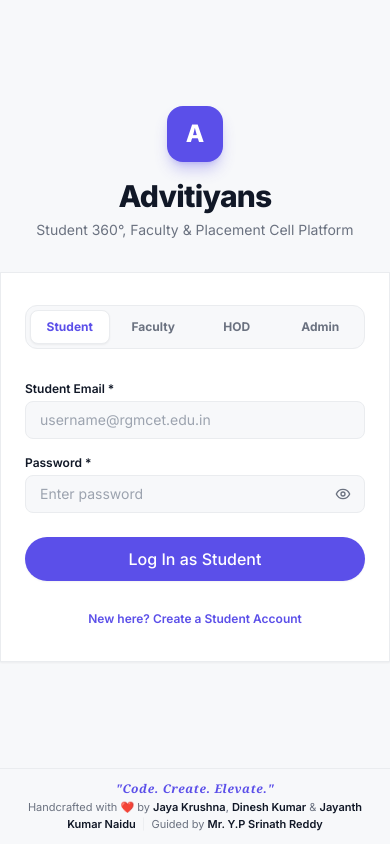
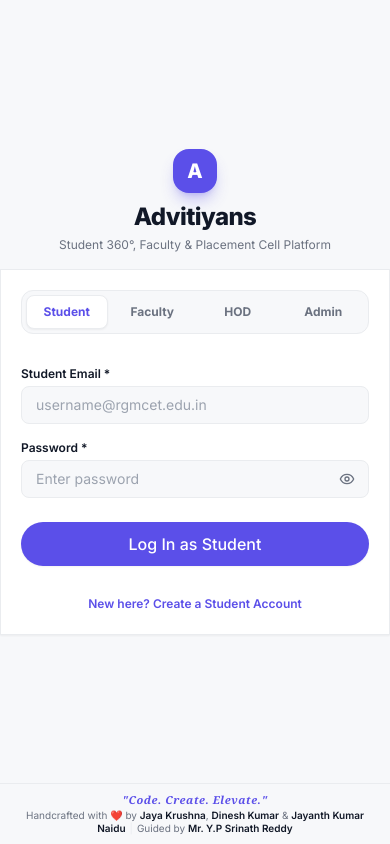
Before and after one commit to Jayanth7892/adivitiyans, a React (Vite) app in the folder frontend/: page /#/login in a window 390 px wide. Built offline with nearby package versions, Linux system fonts and the light colour scheme; no server answers; what amazon-cognito-identity-js would draw is missing.

Commit message:
fix: reduce mobile spacing so footer is visible without scrolling

```diff
--- a/frontend/src/components/layout/Footer.tsx
+++ b/frontend/src/components/layout/Footer.tsx
@@ -2,20 +2,20 @@ import React from 'react';
 
 export const Footer: React.FC = () => {
   return (
-    <footer className="w-full py-3 px-4 border-t border-borderLine bg-background">
-      <div className="max-w-7xl mx-auto flex flex-col items-center gap-0.5 text-center">
+    <footer className="w-full py-2 sm:py-3 px-4 border-t border-borderLine bg-background shrink-0">
+      <div className="max-w-7xl mx-auto flex flex-col items-center gap-0 sm:gap-0.5 text-center">
         <p
-          className="text-xs font-semibold tracking-wider text-brand-primary"
+          className="text-[11px] sm:text-xs font-semibold tracking-wider text-brand-primary"
           style={{ fontFamily: 'Georgia, serif', fontStyle: 'italic' }}
         >
           "Code. Create. Elevate."
         </p>
-        <p className="text-[11px] text-textSecondary">
+        <p className="text-[10px] sm:text-[11px] text-textSecondary leading-snug">
           Handcrafted with <span className="text-red-500">❤️</span> by{' '}
           <span className="text-textPrimary font-semibold">Jaya Krushna</span>,{' '}
           <span className="text-textPrimary font-semibold">Dinesh Kumar</span> &amp;{' '}
           <span className="text-textPrimary font-semibold">Jayanth Kumar Naidu</span>
-          <span className="mx-1.5 text-borderLine">|</span>
+          <span className="mx-1 sm:mx-1.5 text-borderLine">|</span>
           Guided by{' '}
           <span className="text-textPrimary font-semibold">Mr. Y.P Srinath Reddy</span>
         </p>
--- a/frontend/src/features/auth/AuthPage.tsx
+++ b/frontend/src/features/auth/AuthPage.tsx
@@ -466,13 +466,13 @@ export const AuthPage: React.FC = () => {
 
   return (
     <div className="h-screen bg-background flex flex-col overflow-hidden">
-      <div className="flex-1 overflow-y-auto flex flex-col justify-center py-12 sm:px-6 lg:px-8">
+      <div className="flex-1 overflow-y-auto flex flex-col justify-center py-4 sm:py-12 sm:px-6 lg:px-8">
       <div className="sm:mx-auto sm:w-full sm:max-w-md text-center">
-        <div className="inline-flex items-center justify-center w-14 h-14 rounded-2xl bg-brand-primary text-white font-black text-2xl shadow-lg shadow-brand-primary/30 mb-4">
+        <div className="inline-flex items-center justify-center w-11 h-11 sm:w-14 sm:h-14 rounded-2xl bg-brand-primary text-white font-black text-xl sm:text-2xl shadow-lg shadow-brand-primary/30 mb-2 sm:mb-4">
           A
         </div>
-        <h2 className="text-3xl font-extrabold text-textPrimary tracking-tight">Advitiyans</h2>
-        <p className="mt-1.5 text-sm text-textSecondary">Student 360°, Faculty & Placement Cell Platform</p>
+        <h2 className="text-2xl sm:text-3xl font-extrabold text-textPrimary tracking-tight">Advitiyans</h2>
+        <p className="mt-1 sm:mt-1.5 text-xs sm:text-sm text-textSecondary">Student 360°, Faculty & Placement Cell Platform</p>
       </div>
 
       {/* ── Session Kicked-Out Banner ── */}
@@ -503,8 +503,8 @@ export const AuthPage: React.FC = () => {
         </div>
       )}
 
-      <div className="mt-8 sm:mx-auto sm:w-full sm:max-w-lg">
-        <div className="bg-surface py-8 px-6 shadow-sm border border-borderLine sm:rounded-2xl sm:px-10">
+      <div className="mt-4 sm:mt-8 sm:mx-auto sm:w-full sm:max-w-lg">
+        <div className="bg-surface py-5 sm:py-8 px-5 sm:px-6 shadow-sm border border-borderLine sm:rounded-2xl sm:px-10">
           {/* Inline Error Banner */}
           {errorMessage && (
             <div className="mb-6 flex items-start gap-3 bg-red-950/60 border border-red-500/50 rounded-xl px-4 py-3 text-sm animate-pulse-once">
```
